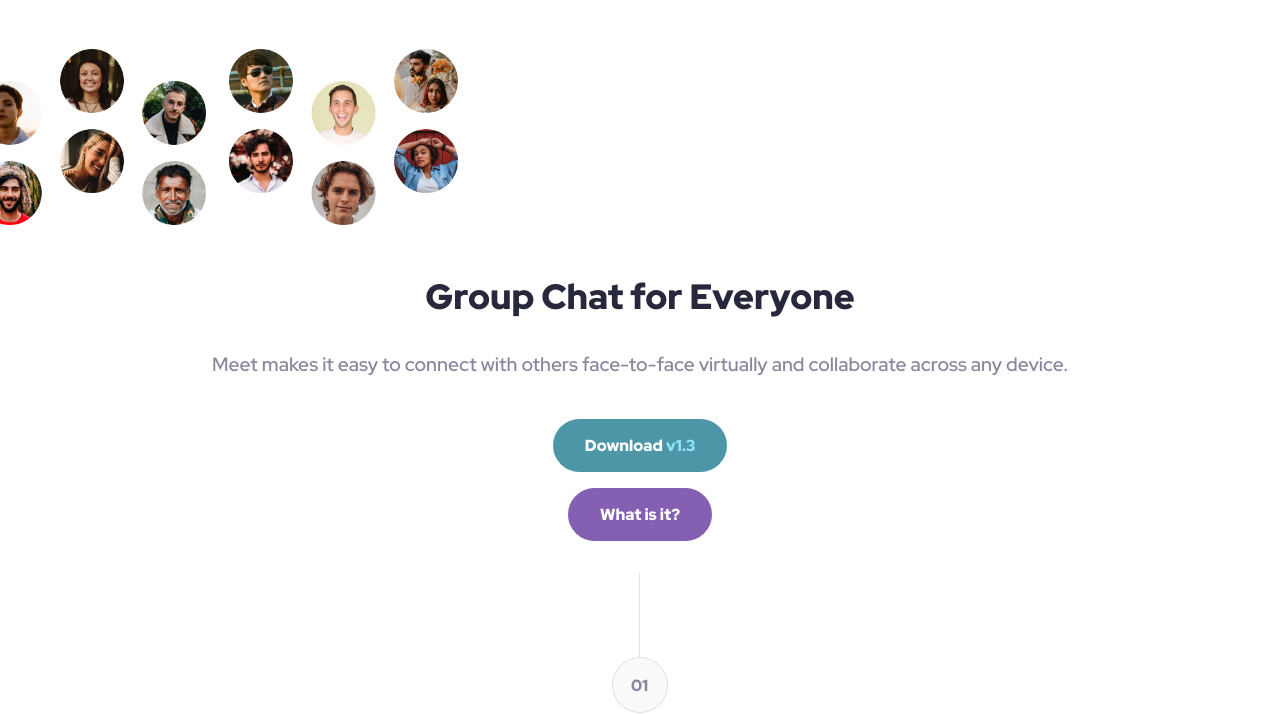
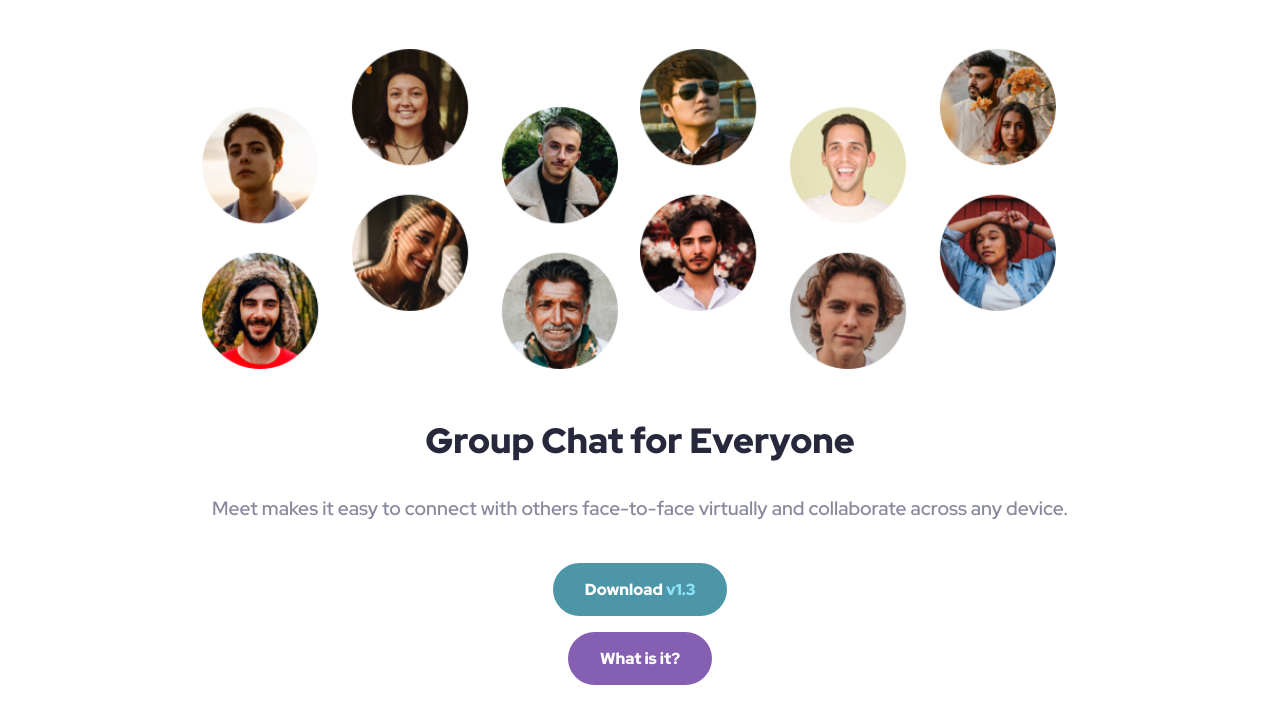
Before and after one commit to TheCoderGuru/meet-landing-page, a website: page src/index.html in a window 1280 px wide. Shown: the part 79-793 px from the top of the page. Drawn offline with nearby package versions, Linux system fonts and the light colour scheme; files that its build step writes are made by us from their sources.

Commit message:
Currently working on the tablet view

```diff
--- a/src/index.html
+++ b/src/index.html
@@ -27,9 +27,11 @@
           src="./assets/logo.svg"
           alt="website logo showing two circles followed by the text 'meet'"
         />
-        <div class="hero__flex">
-          <img src="./assets/desktop/image-hero-left.png" alt="" />
-          <img src="./assets/desktop/image-hero-right.png" alt="" />
+        <div class="center-grid">
+          <div class="hero__flex">
+            <img src="./assets/desktop/image-hero-left.png" alt="" />
+            <img src="./assets/desktop/image-hero-right.png" alt="" />
+          </div>
         </div>
         <h1 class="hero__title">Group Chat for Everyone</h1>
         <p class="hero__subtitle">
--- a/src/sass/style.scss
+++ b/src/sass/style.scss
@@ -148,7 +148,11 @@ img {
 .experience {
   text-align: center;
   // background-color: #8fe3f9;
-  background-image: linear-gradient(rgb(77, 150, 168, 0.8), rgb(77, 150, 168,  0.8)), url(../assets/mobile/image-footer.jpg);
+  background-image: linear-gradient(
+      rgb(77, 150, 168, 0.8),
+      rgb(77, 150, 168, 0.8)
+    ),
+    url(../assets/mobile/image-footer.jpg);
   padding: 3em;
 
   &__title {
@@ -178,3 +182,17 @@ img {
     margin-block-end: 4em;
   }
 }
+
+@media only screen and ( min-width: 1200px) {
+  .hero__flex {
+    display: flex;
+    height: 20em;
+    width: auto;
+    margin-block: 3em;
+  }
+
+  .center-grid{
+    display: grid;
+    place-items: center;
+  }
+}
```
Also changed, not shown: public/index.html (+5 -3 lines), public/css/style.css.
